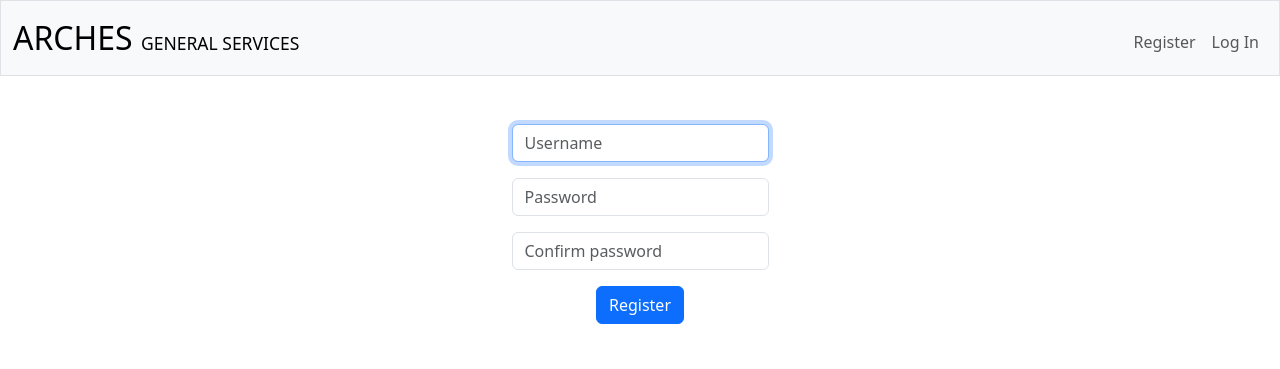
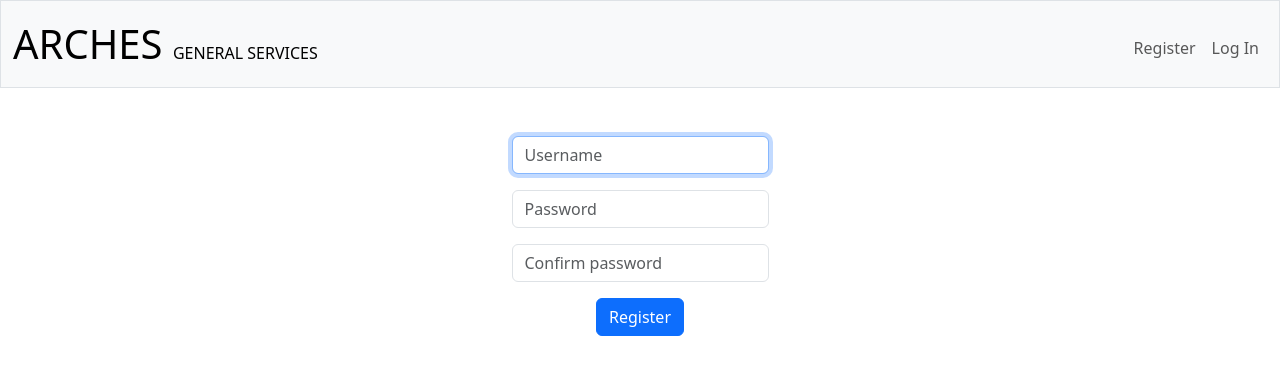
Before and after one commit to RLCM696/company, a Flask app: page /register in a window 1280 px wide. Shown: the top 369 px of the page. Run offline with Flask 3, Linux system fonts and the light colour scheme; some libraries are stand-ins or nearby versions.

Commit message:
Fri, Nov 1, 2024, 4:34 PM -04:00

```diff
--- a/static/styles.css
+++ b/static/styles.css
@@ -1,14 +1,3 @@
-/* Size for brand */
-nav .large
-{
-    font-size: xx-large;
-}
-
-nav .small
-{
-    font-size: ;
-}
-
 /* Colors for brand */
 nav .navbar-brand .blue
 {
--- a/templates/layout.html
+++ b/templates/layout.html
@@ -24,7 +24,7 @@
 
         <nav class="bg-light border navbar navbar-expand-md navbar-light">
             <div class="container-fluid">
-                <a class="navbar-brand" href="/"><span class='blue, large'>ARCHES<hbr> </hbr></span><span class='green, small'>GENERAL SERVICES</span></a>
+                <a class="navbar-brand" href="/"><span class='blue, fs-1'>ARCHES<hbr> </hbr></span><span class='green, fs-6'>GENERAL SERVICES</span></a>
                 <button aria-controls="navbar" aria-expanded="false" aria-label="Toggle navigation" class="navbar-toggler" data-bs-target="#navbar" data-bs-toggle="collapse" type="button">
                     <span class="navbar-toggler-icon"></span>
                 </button>
```
